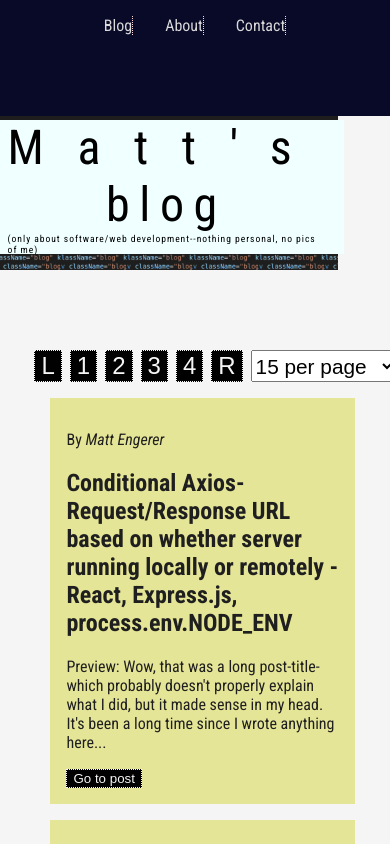
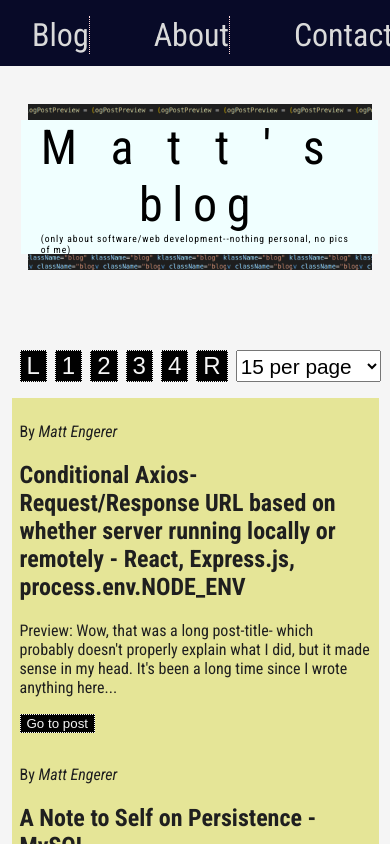
Before and after one commit to uchutanjyo/personal-blog, a React (Create React App) app: page / in a window 390 px wide. Shown: the top 844 px of the page. Built offline with nearby package versions, Linux system fonts and the light colour scheme.

Commit message:
more responsive work

```diff
--- a/src/styles/App.css
+++ b/src/styles/App.css
@@ -244,9 +244,8 @@ button:hover {
   .Nav {
     top: 0;
     min-width: 100vw;
-    max-width: 100vw;
-    min-height: 10vh;
-    max-height: 8vh;
+    width: 94vw;
+    min-height: 4vh;
   }
   .Nav-links {
     -webkit-box-orient: horizontal;
@@ -270,7 +269,7 @@ button:hover {
         -ms-flex-direction: column;
             flex-direction: column;
     width: 3em;
-    height: 4em;
+    height: 2.5em;
     background-color: #040a23;
     margin-top: 0em;
     padding: .4em;
@@ -279,15 +278,24 @@ button:hover {
   .Nav a {
     text-decoration: none;
     color: #dadada;
-    font-size: 1em;
+    font-size: 2em;
     margin: 1em;
     border-right: 1px dotted #ffd5d5;
   }
   .top-header-wrapper {
     margin-top: 6em;
+    margin-left: 3em;
   }
   .top-header-1 {
     font-size: 3em;
+  }
+  .blog {
+    margin: 0em;
+    list-style-type: none;
+    width: 90vw;
+    margin-right: 2em;
+    margin-left: -.5em;
+    padding: .5em;
   }
   .blog-post {
     font-size: 1.5em;
--- a/src/styles/App.scss
+++ b/src/styles/App.scss
@@ -181,9 +181,8 @@ letter-spacing: .1em;
   .Nav {
       top: 0;
       min-width: 100vw;
-      max-width: 100vw;
-      min-height: 10vh;
-      max-height: 8vh;
+      width: 94vw;
+      min-height: 4vh;
   }
 
   .Nav-links {
@@ -195,7 +194,7 @@ letter-spacing: .1em;
   .nav-item {
       @include flexCenter(column);
       width: 3em;
-      height: 4em;
+      height: 2.5em;
       background-color: #040a23;
       margin-top: 0em;
       padding: .4em;
@@ -205,13 +204,14 @@ letter-spacing: .1em;
   .Nav a {
       text-decoration: none;
       color: rgb(218, 218, 218);
-      font-size: 1em;
+      font-size: 2em;
       margin: 1em;
       border-right: 1px dotted rgb(255, 213, 213);
   }
 
   .top-header-wrapper {
     margin-top: 6em;
+    margin-left: 3em;
   }
 
   .top-header-1 {
@@ -219,6 +219,16 @@ letter-spacing: .1em;
   }
 
   .blogpost-container {
+  }
+
+  .blog {
+    margin: 0em;
+    list-style-type: none;
+    width: 90vw;
+    margin-right: 2em;
+    margin-left: -.5em;
+    padding: .5em;
+
   }
 
   .blog-post {
```
Also changed, not shown: 1 other file (tests, documents, lock files or other folders).
